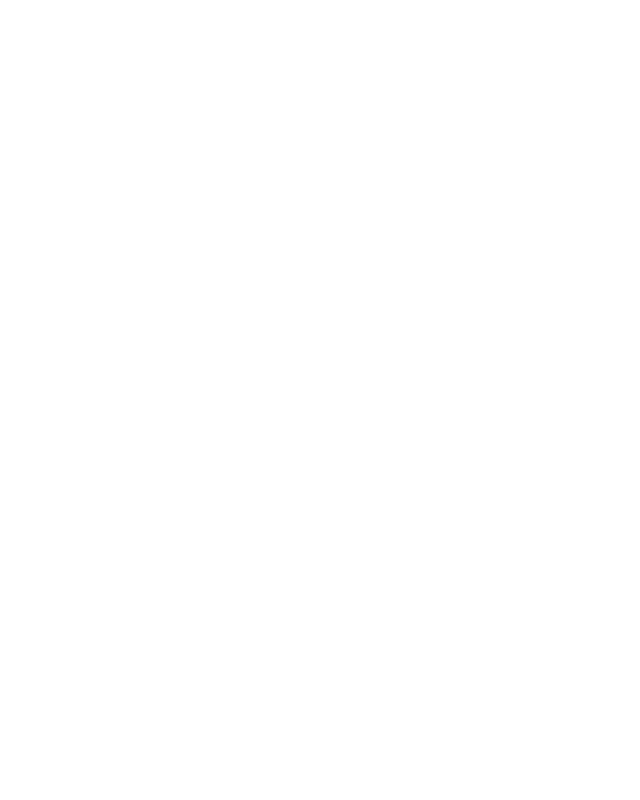
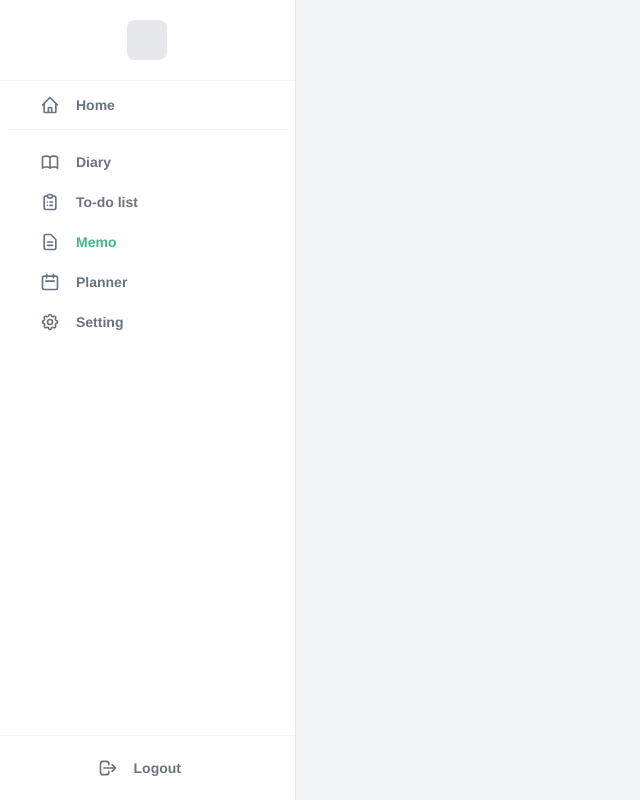
Before and after one commit to ueayspp/memo-scape, a Vue app: page /#/memo in a window 1280 px wide. Before the commit this address had no page. Shown: the whole page, without its empty margins (0-640 px from the left). Built offline with nearby package versions, Linux system fonts and the light colour scheme.

Commit message:
added feature-diary-page

```diff
--- a/src/components/Sidebar.vue
+++ b/src/components/Sidebar.vue
@@ -1,5 +1,5 @@
 <template>
-  <div id="sidebar" class="flex flex-col justify-between w-96 h-screen bg-white">
+  <div id="sidebar" class="flex flex-col justify-between w-96 h-screen border-r bg-white">
     <div>
       <div class="inline-flex items-center justify-center w-20 h-20">
         <div class="block w-10 h-10 bg-gray-200 rounded-lg"></div>
@@ -9,8 +9,8 @@
         <nav class="flex flex-col p-2">
           <div class="py-auto mb-2">
             <router-link
-              to="/home"
-              class="flex justify-start px-8 py-1.5 t text-blue-700 rounded bg-green-50 group relative"
+              to="/"
+              class="flex justify-start px-8 py-1.5 t text-gray-500 group relative"
             >
               <HomeIcon class="h-5 w-5 text-gray-500" />
               <span class="text-sm font-semibold px-4">Home</span>
@@ -20,7 +20,7 @@
           <ul class="pt-4 space-y-2 border-t border-gray-100">
             <li>
               <router-link
-                to=""
+                to="/diary"
                 class="flex justify-start px-8 py-1.5 text-gray-500 rounded hover:bg-gray-50 hover:text-gray-700 relative group"
               >
                 <BookOpenIcon class="h-5 w-5 text-gray-500" />
@@ -30,7 +30,7 @@
 
             <li>
               <router-link
-                to=""
+                to="/todolist"
                 class="flex relative group justify-start px-8 py-1.5 text-gray-500 rounded hover:bg-gray-50 hover:text-gray-700"
               >
                 <ClipboardListIcon class="h-5 w-5 text-gray-500" />
@@ -40,7 +40,7 @@
 
             <li>
               <router-link
-                to=""
+                to="/memo"
                 class="relative group flex justify-start px-8 py-1.5 text-gray-500 rounded hover:bg-gray-50 hover:text-gray-700"
               >
                 <DocumentTextIcon class="h-5 w-5 text-gray-500" />
@@ -50,7 +50,7 @@
 
             <li>
               <router-link
-                to=""
+                to="/planner"
                 class="flex justify-start px-8 py-1.5 text-gray-500 rounded hover:bg-gray-50 hover:text-gray-700 relative group"
               >
                 <CalendarIcon class="h-5 w-5 text-gray-500" />
@@ -60,7 +60,7 @@
 
             <li>
               <router-link
-                to=""
+                to="/setting"
                 class="relative group flex justify-start px-8 py-1.5 text-gray-500 rounded hover:bg-gray-50 hover:text-gray-700"
               >
                 <CogIcon class="h-5 w-5 text-gray-500" />
--- a/src/router/index.ts
+++ b/src/router/index.ts
@@ -16,6 +16,31 @@ const routes: Array<RouteRecordRaw> = [
     name: 'login',
     component: () => import('@/components/Login.vue'),
   },
+  {
+    path: '/diary',
+    name: 'diary',
+    component: () => import('@/views/Diary.vue'),
+  },
+  {
+    path: '/todolist',
+    name: 'todolist',
+    component: () => import('@/views/TodoList.vue'),
+  },
+  {
+    path: '/planner',
+    name: 'planner',
+    component: () => import('@/views/Planner.vue'),
+  },
+  {
+    path: '/memo',
+    name: 'memo',
+    component: () => import('@/views/Memo.vue'),
+  },
+  {
+    path: '/setting',
+    name: 'setting',
+    component: () => import('@/views/Setting.vue'),
+  },
 ]
 
 const router = createRouter({
--- /dev/null
+++ b/src/views/Diary.vue
@@ -0,0 +1,19 @@
+<template>
+  <Sidebar />
+  <RouterView />
+  <div class="w-screen h-screen bg-emerald-50">
+    <div class="max-w-screen-xl h-5/6 px-16 py-16 mx-auto my-16 bg-white rounded-2xl shadow">
+      <h1 class="text-2xl font-semibold">Tell us your story</h1>
+    </div>
+  </div>
+</template>
+
+<script lang="ts">
+import Sidebar from '@/components/Sidebar.vue'
+
+export default {
+  components: {
+    Sidebar,
+  },
+}
+</script>
--- /dev/null
+++ b/src/views/Memo.vue
@@ -0,0 +1,15 @@
+<template>
+  <Sidebar />
+  <RouterView />
+  <div class="w-screen bg-gray-100"></div>
+</template>
+
+<script lang="ts">
+import Sidebar from '@/components/Sidebar.vue'
+
+export default {
+  components: {
+    Sidebar,
+  },
+}
+</script>
--- /dev/null
+++ b/src/views/Planner.vue
@@ -0,0 +1,15 @@
+<template>
+  <Sidebar />
+  <RouterView />
+  <div class="w-screen bg-gray-100"></div>
+</template>
+
+<script lang="ts">
+import Sidebar from '@/components/Sidebar.vue'
+
+export default {
+  components: {
+    Sidebar,
+  },
+}
+</script>
--- /dev/null
+++ b/src/views/Setting.vue
@@ -0,0 +1,15 @@
+<template>
+  <Sidebar />
+  <RouterView />
+  <div class="w-screen bg-gray-100"></div>
+</template>
+
+<script lang="ts">
+import Sidebar from '@/components/Sidebar.vue'
+
+export default {
+  components: {
+    Sidebar,
+  },
+}
+</script>
--- /dev/null
+++ b/src/views/TodoList.vue
@@ -0,0 +1,15 @@
+<template>
+  <Sidebar />
+  <RouterView />
+  <div class="w-screen bg-gray-100"></div>
+</template>
+
+<script lang="ts">
+import Sidebar from '@/components/Sidebar.vue'
+
+export default {
+  components: {
+    Sidebar,
+  },
+}
+</script>
--- a/tailwind.config.js
+++ b/tailwind.config.js
@@ -2,7 +2,11 @@
 module.exports = {
   content: ['./index.html', './src/**/*.{vue,js,ts,jsx,tsx}'],
   theme: {
-    extend: {},
+    extend: {
+      height: {
+        128: '32rem',
+      },
+    },
   },
   plugins: [require('@tailwindcss/forms')],
 }
```
